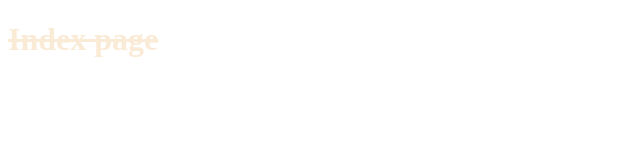
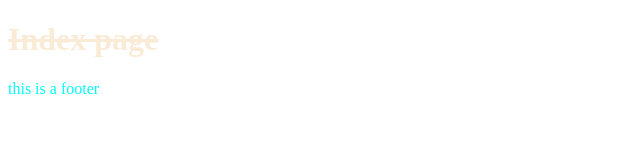
Before and after one commit to kruthin14/mysite, a plain HTML site: page Index.html in a window 1280 px wide. Shown: the whole page, without its empty margins (0-640 px from the left). Drawn offline with Linux system fonts and the light colour scheme.

Commit message:
index.css is added

```diff
--- a/Index.html
+++ b/Index.html
@@ -9,4 +9,7 @@
 <body>
     <h1> Index page</h1>
 </body>
+<footer>
+     this is a footer
+</footer>
 </html>
--- a/index.css
+++ b/index.css
@@ -2,3 +2,6 @@ h1{
     color: antiquewhite;
     text-decoration: line-through;
 }
+footer{
+    color:aqua
+}
```
